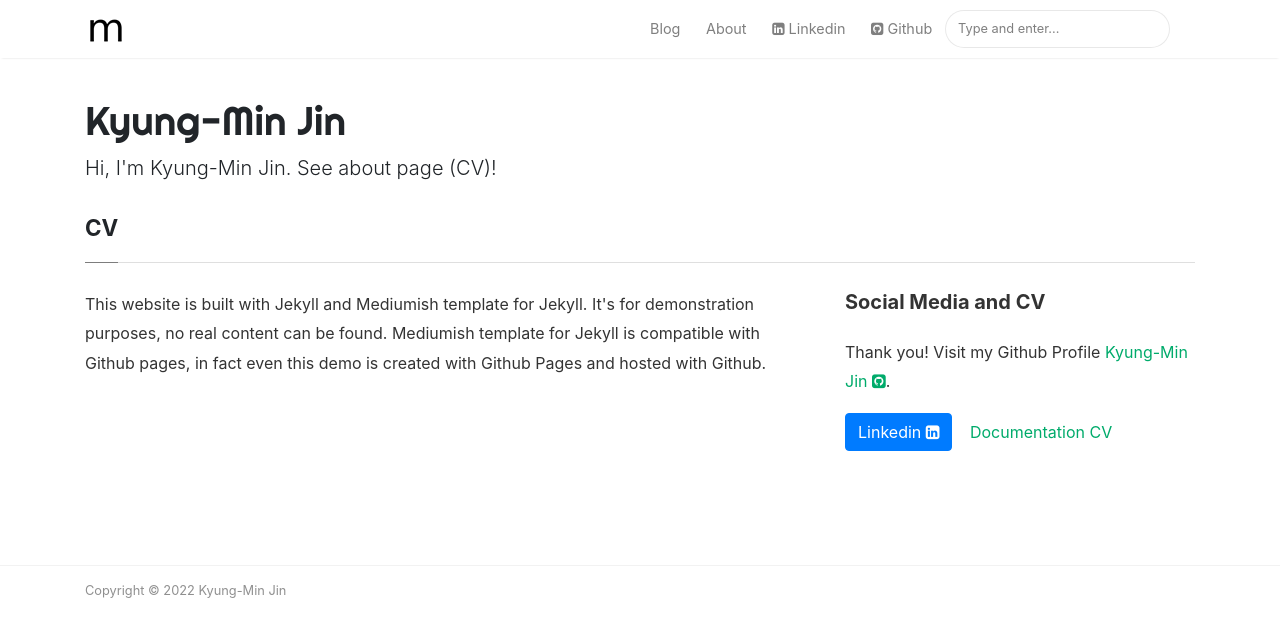
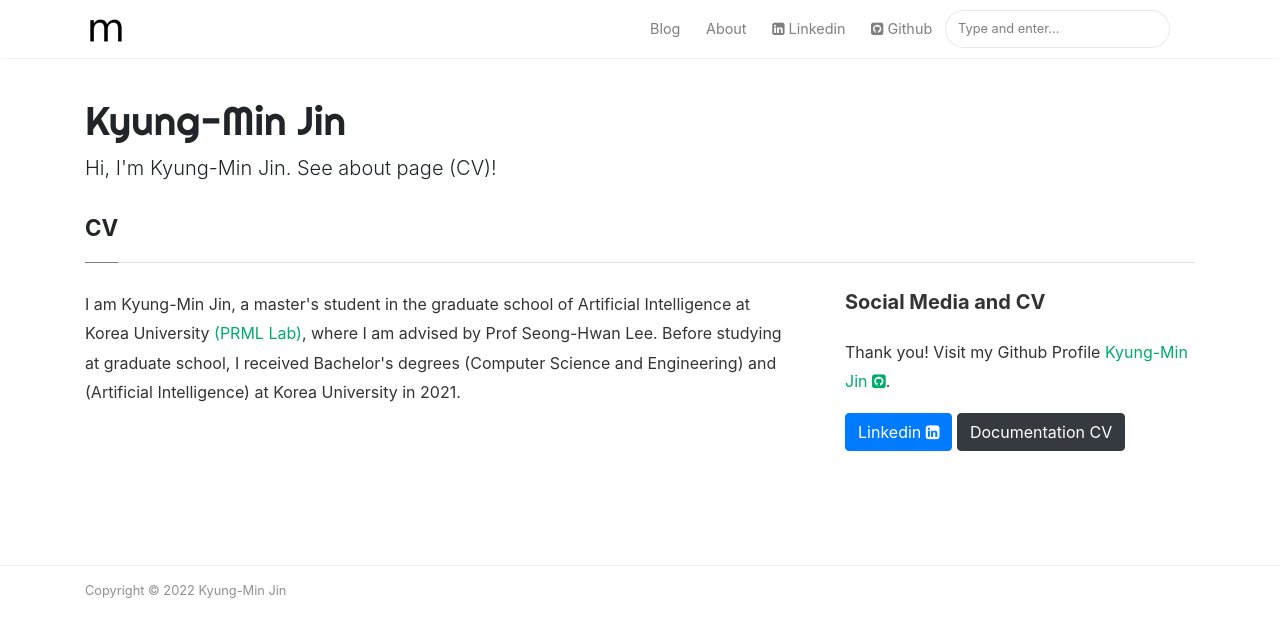
Before and after one commit to KyungMinJin/KyungMinJin.github.io, a Jekyll site: the page built from _pages/about.md, in a window 1280 px wide. Shown: the top 637 px of the page. Built offline with Jekyll 4.4.1, drawn with Linux system fonts in a browser that asks for light colours; nearby versions of some CDN libraries; comment, search, counter and statistics services are not loaded.

Commit message:
Introduction, btn => about page

```diff
--- a/_pages/about.md
+++ b/_pages/about.md
@@ -8,7 +8,7 @@ comments: true
 <div class="row justify-content-between">
 <div class="col-md-8 pr-5">
 
-<p>This website is built with Jekyll and Mediumish template for Jekyll. It's for demonstration purposes, no real content can be found. Mediumish template for Jekyll is compatible with Github pages, in fact even this demo is created with Github Pages and hosted with Github.</p>
+<p>I am Kyung-Min Jin, a master's student in the graduate school of Artificial Intelligence at Korea University <a target="_blank" href="http://pr.korea.ac.kr/">(PRML Lab)</a>, where I am advised by Prof Seong-Hwan Lee. Before studying at graduate school, I received Bachelor's degrees (Computer Science and Engineering) and (Artificial Intelligence) at Korea University in 2021.</p>
 
 <!-- <p class="mb-5"><img class="shadow-lg" src="{{site.baseurl}}/assets/images/mediumish-jekyll-template.png" alt="jekyll template mediumish" /></p> -->
 <!-- <h4>Documentation</h4>
@@ -28,7 +28,7 @@ comments: true
 
 <p>Thank you! Visit my Github Profile <a target="_blank" href="https://github.com/KyungMinJin">Kyung-Min Jin <i class="fa fa-github-square"></i></a>.</p>
 
-<a target="_blank" href="https://www.linkedin.com/in/경민-%E2%80%8D진-34594b1b7/" class="btn btn-primary">Linkedin <i class="fa fa-linkedin-square"></i></a> <a target="_blank" href="https://kyungminjin.github.io/CV.pdf" class="btn btn-white">Documentation CV</a>
+<a target="_blank" href="https://www.linkedin.com/in/경민-%E2%80%8D진-34594b1b7/" class="btn btn-primary">Linkedin <i class="fa fa-linkedin-square"></i></a> <a target="_blank" href="https://kyungminjin.github.io/CV.pdf" class="btn btn-dark">Documentation CV</a>
 
 </div>
 </div>
```
Also changed, not shown: 3 other files.
